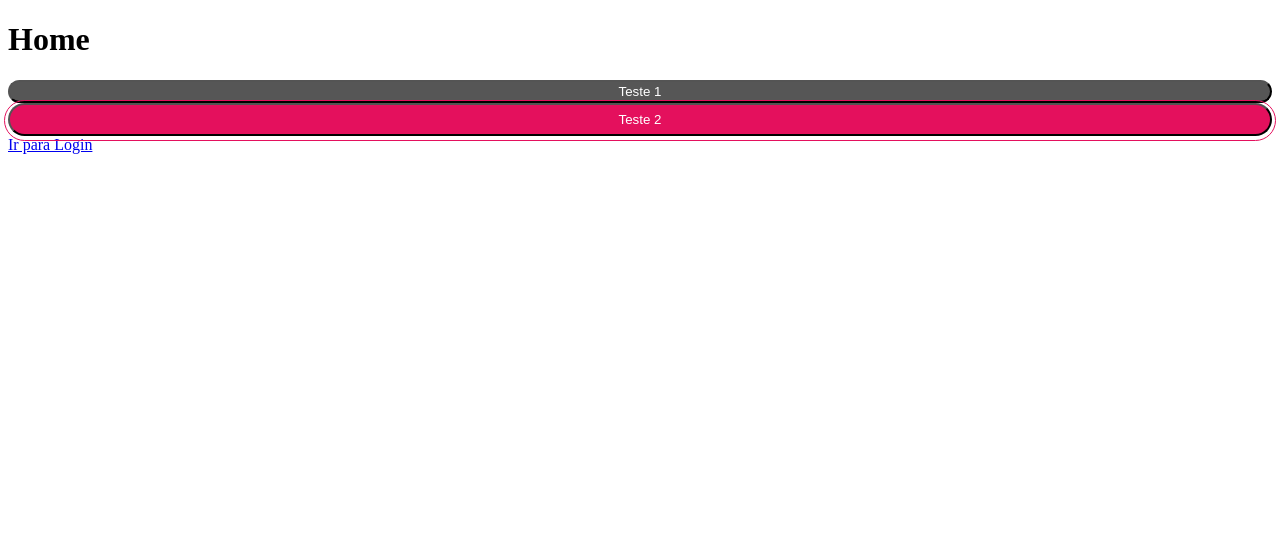
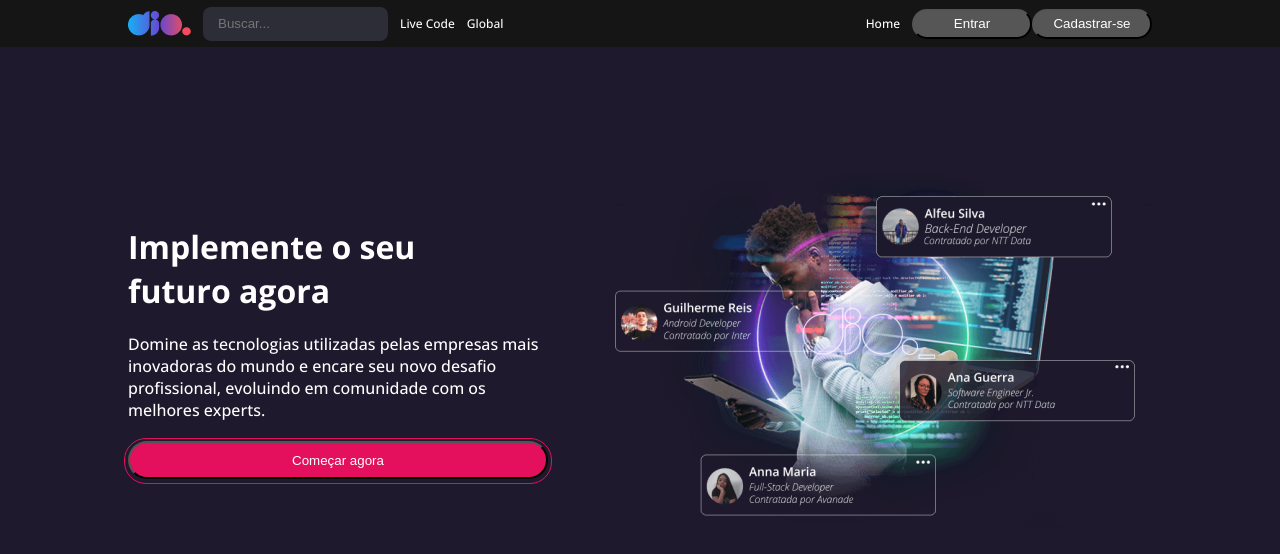
Before and after one commit to denisonkolling/dio-react, a React (Vite) app: page / in a window 1280 px wide. Shown: the top 554 px of the page. Built offline with nearby package versions, Linux system fonts and the light colour scheme.

Commit message:
add home page and styles

```diff
--- a/index.html
+++ b/index.html
@@ -5,6 +5,11 @@
 		<link rel="icon" type="image/svg+xml" href="/vite.svg" />
 		<meta name="viewport" content="width=device-width, initial-scale=1.0" />
 		<title>Vite + React</title>
+		<link rel="preconnect" href="https://fonts.googleapis.com" />
+		<link rel="preconnect" href="https://fonts.gstatic.com" crossorigin />
+		<link
+			href="https://fonts.googleapis.com/css2?family=Open+Sans:wght@300;500;700&display=swap"
+			rel="stylesheet" />
 	</head>
 	<body>
 		<div id="root"></div>
--- a/src/components/Button/styles.js
+++ b/src/components/Button/styles.js
@@ -4,19 +4,29 @@
 	background: #565656;
 	border-radius: 22px;
 	position: relative;
+	height: 30px;
 
 	color: #ffffff;
 	padding: 2px 12px;
 	min-width: 120px;
 	width: 100%;
 
-	${({ variant }) =>
-		variant !== 'primary' &&
-		css`
+	&:hover {
+				opacity: 0.6;
+				cursor: pointer;
+			}
+
+	${({ variant }) => variant !== 'primary' && css`
 			min-width: 167px;
-			height: 33px;
+			height: 38px;
+
 
 			background: #e4105d;
+
+			&:hover {
+				opacity: 0.6;
+				cursor: pointer;
+			}
 
 			&::after {
 				content: '';
--- a/src/components/Header/index.jsx
+++ b/src/components/Header/index.jsx
@@ -1,9 +1,37 @@
-import React from 'react'
+import {
+	Wrapper,
+	Column,
+	Container,
+	BuscarInputContainer,
+	Input,
+	Menu,
+	MenuRight,
+	Row,
+	UserPicture,
+} from './styles';
+import Button from '../Button';
+import img from '../../assets/logo-dio.png';
 
 const Header = () => {
-  return (
-    <div>index</div>
-  )
-}
+	return (
+		<Wrapper>
+			<Container>
+				<Row>
+					<img src={img} alt="logo" />
+					<BuscarInputContainer>
+						<Input placeholder="Buscar..." />
+					</BuscarInputContainer>
+					<Menu>Live Code</Menu>
+					<Menu>Global</Menu>
+				</Row>
+				<Row>
+					<MenuRight href="#">Home</MenuRight>
+					<Button title="Entrar" />
+					<Button title="Cadastrar-se" />
+				</Row>
+			</Container>
+		</Wrapper>
+	);
+};
 
-export default Header
+export default Header;
--- a/src/components/Header/styles.js
+++ b/src/components/Header/styles.js
@@ -1,3 +1,5 @@
+import { styled } from "styled-components";
+
 export const Container = styled.div`
 	width: 100%;
 	max-width: 80%;
@@ -41,6 +43,10 @@
 border-radius: 8px;
 padding: 2px 5px;
 margin: 0 12px;
+
+display: flex;
+align-items: center;
+justify-content: center;
 `
 
 export const Menu = styled.a`
@@ -68,3 +74,12 @@
 border-radius: 22px;
 border: 2px solid #ffffff;
 `
+export const Input = styled.input`
+background: transparent;
+flex: 1;
+border: 0;
+color: #ffffff;
+height: 100%;
+width: 100%;
+padding: 0 10px 0 10px;
+`
--- a/src/index.css
+++ b/src/index.css
@@ -1,4 +1,4 @@
-/* :root {
+:root {
 	font-family: Inter, system-ui, Avenir, Helvetica, Arial, sans-serif;
 	line-height: 1.5;
 	font-weight: 400;
@@ -14,7 +14,7 @@
 	-webkit-text-size-adjust: 100%;
 }
 
-body {
+/* body {
 	margin: 0;
 	padding: 0;
-} */
+}  */
--- a/src/main.jsx
+++ b/src/main.jsx
@@ -1,11 +1,12 @@
 import React from 'react'
 import ReactDOM from 'react-dom/client'
 import App from './App.jsx'
-import './index.css'
 import { BrowserRouter } from 'react-router-dom';
+import { GlobalStyle } from './styles/global.js';
 
 ReactDOM.createRoot(document.getElementById('root')).render(
   <React.StrictMode>
+		<GlobalStyle />
   	<BrowserRouter>
 			<App />
 		</BrowserRouter>
--- a/src/pages/home/index.jsx
+++ b/src/pages/home/index.jsx
@@ -1,17 +1,30 @@
-import React from 'react'
-import Button from '../../components/Button'
-import { Link } from 'react-router-dom'
+import React from 'react';
+import Button from '../../components/Button';
+import Header from '../../components/Header';
+import { Link } from 'react-router-dom';
+import bannerImage from '../../assets/banner.png';
+import { Container, TextContent, Title } from './styles';
 
 const Home = () => {
-  return (
-    <>
-    <h1>Home</h1>
-    <Button title='Teste 1' />
-    <Button title='Teste 2' variant='secondary' />
+	return (
+		<>
+			<Header />
+			<Container>
+				<div>
+					<Title>Implemente o seu futuro agora</Title>
+					<TextContent>
+						Domine as tecnologias utilizadas pelas empresas mais inovadoras do
+						mundo e encare seu novo desafio profissional, evoluindo em
+						comunidade com os melhores experts.
+					</TextContent>
+          <Button title="Começar agora" variant='secondary' onClick={()=>null}/>
+				</div>
+				<div>
+					<img src={bannerImage} alt="banner" />
+				</div>
+			</Container>
+		</>
+	);
+};
 
-    <Link to="/login">Ir para Login</Link>
-    </>
-  )
-}
-
-export default Home
+export default Home;
--- /dev/null
+++ b/src/pages/home/styles.js
@@ -0,0 +1,42 @@
+import styled from 'styled-components';
+
+export const Container = styled.main`
+    width: 100%;
+    max-width: 80%;
+    margin: 0 auto;
+    margin-top: 120px;
+
+    display: flex;
+    flex-direction: row;
+    justify-content: space-between;
+    align-items: center;
+`
+
+
+export const Title = styled.h2`
+    font-family: 'Open Sans';
+    font-style: normal;
+    font-weight: 700;
+    font-size: 32px;
+    width: 320px;
+    margin-bottom: 20px;
+    line-height: 44px;
+    color: #FFFFFF;
+`
+
+export const TitleHighlight = styled.span`
+    color: #E4105D;;
+`
+
+export const TextContent = styled.p`
+    font-family: 'Open Sans';
+    font-style: normal;
+    font-weight: 400;
+    font-size: 16px;
+    line-height: 22px;
+    width: 420px;
+
+    margin-bottom: 20px;
+
+    color: #FFFFFF;
+`
--- /dev/null
+++ b/src/styles/global.js
@@ -0,0 +1,15 @@
+import { createGlobalStyle } from 'styled-components';
+
+export const GlobalStyle = createGlobalStyle`
+
+* {
+  margin: 0;
+  padding: 0;
+}
+
+body {
+  background-color: #1E192C;
+  color: #FFFFFF;
+}
+
+`;
```
Also changed, not shown: src/assets/banner.png (added), src/assets/logo-dio.png (added). Lines whose indentation alone changed are shown as unchanged.
